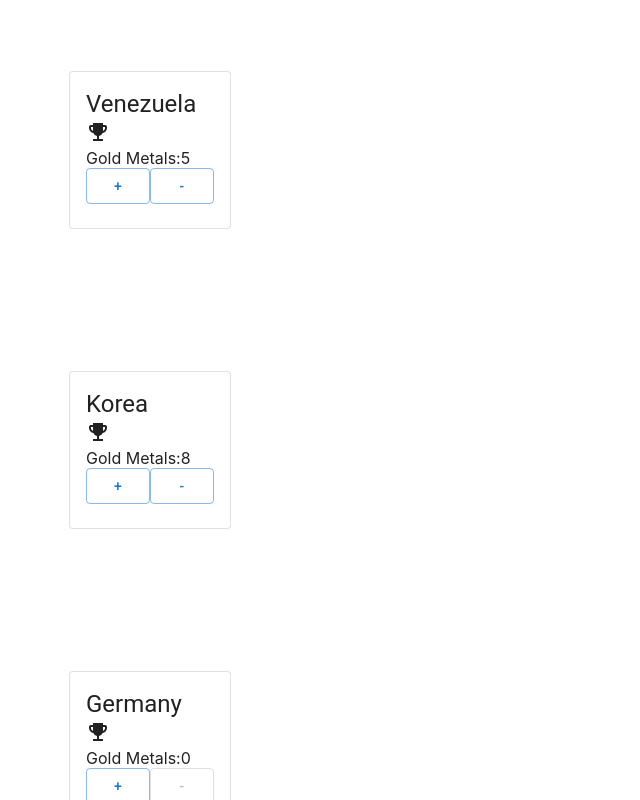
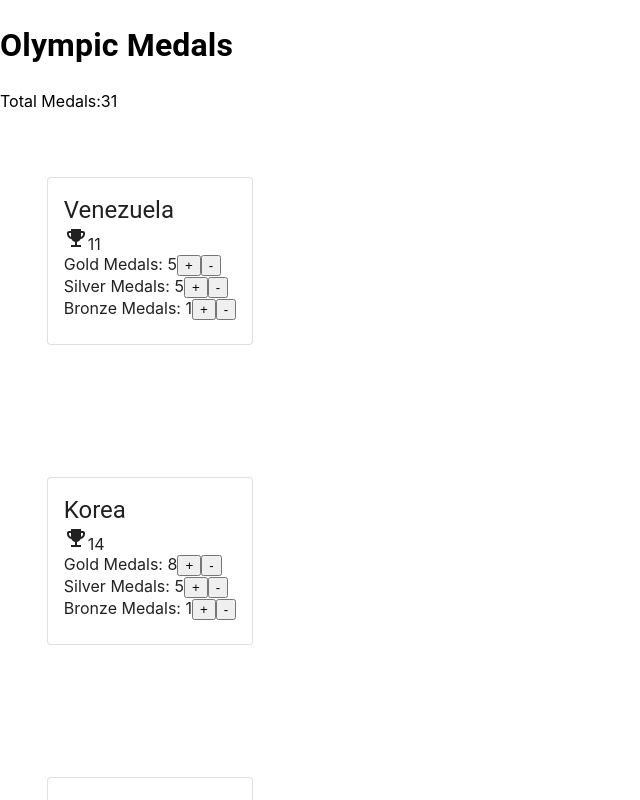
Before and after one commit to SerenyS/firstreact, a React (Create React App) app: page / in a window 1280 px wide. Shown: the top 800 px of the page, without its empty margins (0-640 px from the left). Built offline with nearby package versions, Linux system fonts and the light colour scheme.

Commit message:
Medal Component Created

```diff
--- a/src/App.js
+++ b/src/App.js
@@ -1,4 +1,4 @@
-
+import Typography from '@mui/material/Typography';
 import './App.css';
 import React, { Component } from 'react';
 import Country from './components/country';
@@ -7,17 +7,55 @@ import Country from './components/country';
 class App extends Component {
   state = {
     countries: [
-      { id: 1, name: 'Venezuela', gold: 5 },
-      { id: 2, name: 'Korea', gold: 8 },
-      { id: 3, name: 'Germany', gold: 0 },
+      { id: 1, name: 'Venezuela', Gold: 5 ,Silver:5, Bronze:1,},
+      { id: 2, name: 'Korea', Gold: 8 ,Silver:5, Bronze:1,},
+      { id: 3, name: 'Germany', Gold: 0 ,Silver:5, Bronze:1,},
+    ],
+    medals: [
+      { id: 1, name: 'Gold' },
+      { id: 2, name: 'Silver' },
+      { id: 3, name: 'Bronze' },
     ]
   }
+
+  handleIncrease = (countryId, medalName) => {
+    const countries = [ ...this.state.countries ];
+    const idx = countries.findIndex(c => c.id === countryId);
+    countries[idx][medalName] += 1;
+    this.setState({ countries: countries });
+  }
+  handleDecrease = (countryId, medalName) => {
+    const countries = [ ...this.state.countries ];
+    const idx = countries.findIndex(c => c.id === countryId);
+    countries[idx][medalName] -= 1;
+    this.setState({ countries: countries });
+  }
+
+  AllMedalsTotal() {
+    let allMedals= 0;
+    this.state.medals.forEach(medal => { allMedals+= this.state.countries.reduce((a, b) => a + b[medal.name], 0); });
+    return allMedals;
+  }
+
+
+
   render() {
     return (
       <React.Fragment>
+        <Typography>
+         <h1>Olympic Medals</h1>
+        </Typography>
+        <span>Total Medals:{this.AllMedalsTotal()}</span>
+        <div>
         { this.state.countries.map(country =>
-          <Country key={ country.id } country={ country } />
-        )}
+              <Country
+                key={ country.id }
+                country={ country }
+                medals={ this.state.medals }
+                increase={ this.handleIncrease}
+                decrease={ this.handleDecrease } />
+            )}
+     </div>
       </React.Fragment>
     );
   }
--- a/src/components/country.jsx
+++ b/src/components/country.jsx
@@ -1,55 +1,73 @@
 import React from 'react';
-import Button from '@mui/material/Button';
+//import Button from '@mui/material/Button';
 import Box from '@mui/material/Box';
 import Card from '@mui/material/Card';
 import { CardContent } from '@mui/material';
 import Typography from '@mui/material/Typography';
 import Trophy from '@mui/icons-material/EmojiEvents';
+import Medal from './medal';
 
 
 
 class Country extends React.Component {
 
-    constructor(props) {
-      super(props);
+  totalMedals(country,medals){
+    let medalsTotal = 0;
+    medals.forEach(medal => { medalsTotal+= country[medal.name];});
+    return medalsTotal;
+  }
 
-      this.state = {
-        name: this.props.country.name,
-        gold: this.props.country.gold,
-      };
-    }
+    // constructor(props) {
+    //   super(props);
+
+    //   this.state = {
+    //     name: this.props.country.name,
+    //     gold: this.props.country.gold,
+    //   };
+    // }
 
 
 
-    handleIncrement() {
-        this.setState({
-          gold: this.state.gold + 1
-        });
-      };
+    // handleIncrement() {
+    //     this.setState({
+    //       gold: this.state.gold + 1
+    //     });
+    //   };
 
-      handleReduction() {
-        this.setState({
-          gold: this.state.gold -1
-        });
-      };
+    //   handleReduction() {
+    //     this.setState({
+    //       gold: this.state.gold -1
+    //     });
+    //   };
 
     render() {
+      const {country,medals,increase, decrease} =this.props;
+
       return (
         <Box
         width={300} height={300}
         display="flex"
         alignItems="center"
-        justifyContent="center">
+        justifyContent="center"
+        borderColor="pink">
 
         <Card variant="outlined">
            <CardContent>
-           <Typography variant="h5" component="div">{this.state.name}</Typography>
+           <Typography variant="h5" component="div">{country.name}</Typography>
            <Trophy/>
+           <span>{this.totalMedals(country,medals)}</span>
           <div>
-            Gold Metals:{this.state.gold}
+          {medals.map(medal=>
+            <Medal
+            key={ medal.id }
+            country={ country }
+            medal={ medal }
+            increase={ increase }
+            decrease={ decrease } />
+
+            )}
           </div>
-          <Button variant="outlined" onClick={(e) => this.handleIncrement(e)}>+</Button>
-          <Button variant="outlined" disabled={ this.state.gold === 0 }  onClick={(e) => this.handleReduction(e)}>-</Button>
+
           </CardContent>
         </Card>
         </Box>
--- /dev/null
+++ b/src/components/medal.jsx
@@ -0,0 +1,20 @@
+import React, { Component } from 'react';
+
+class Medal extends Component {
+  state = {  }
+  render() {
+    const { medal, country, increase, decrease } = this.props;
+
+    //For each medal you need a add and subtract this is going to passed into each country component as a "subcomponent"
+    return (
+      <div>
+
+        { medal.name } Medals:  { country[medal.name]  }
+        <button onClick={ () => increase(country.id, medal.name) }>+</button>
+        <button disabled={ country[medal.name] === 0 } onClick={ () => decrease(country.id, medal.name) }>-</button>
+      </div>
+    );
+  }
+}
+
+export default Medal;
```
